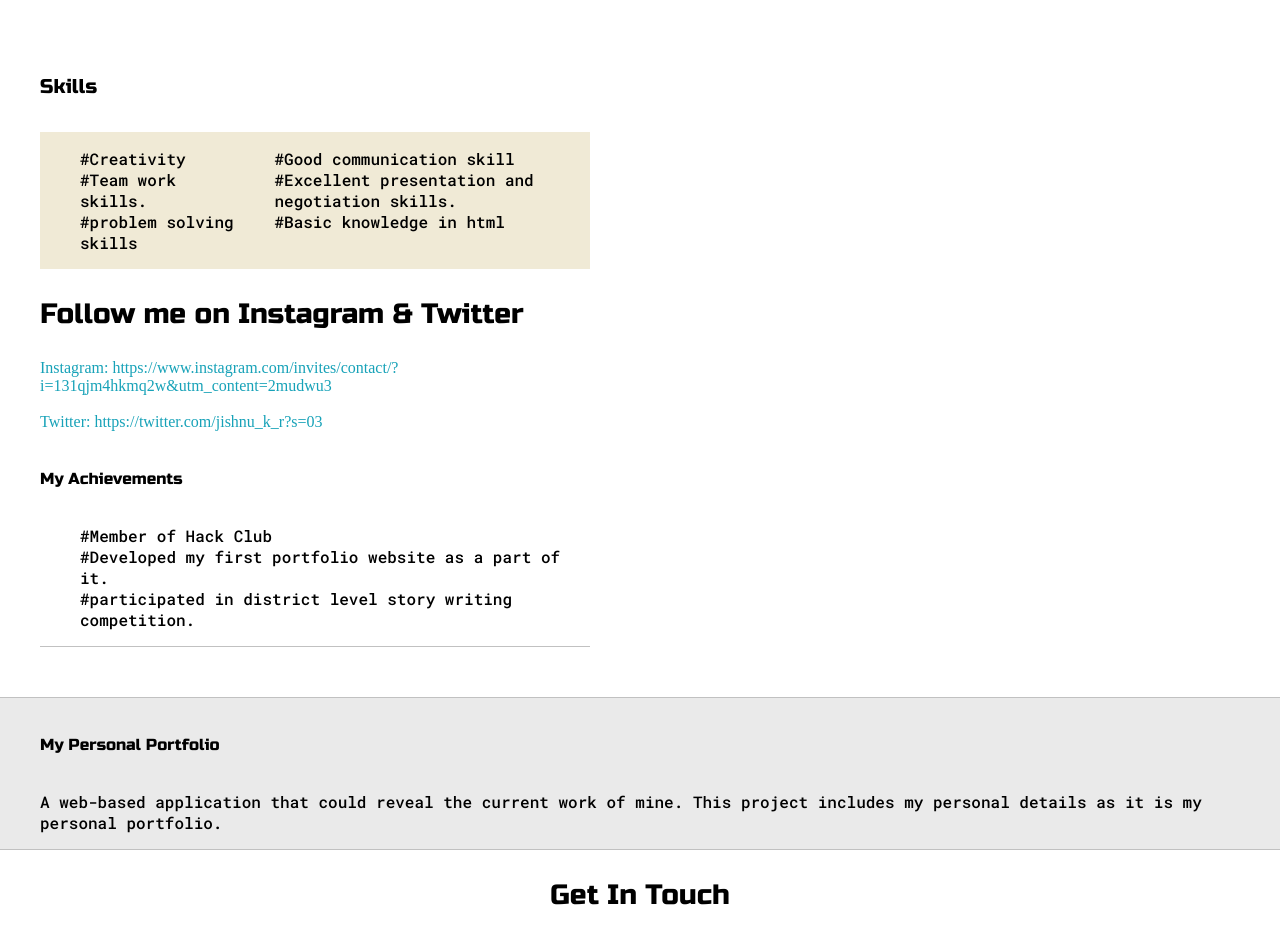
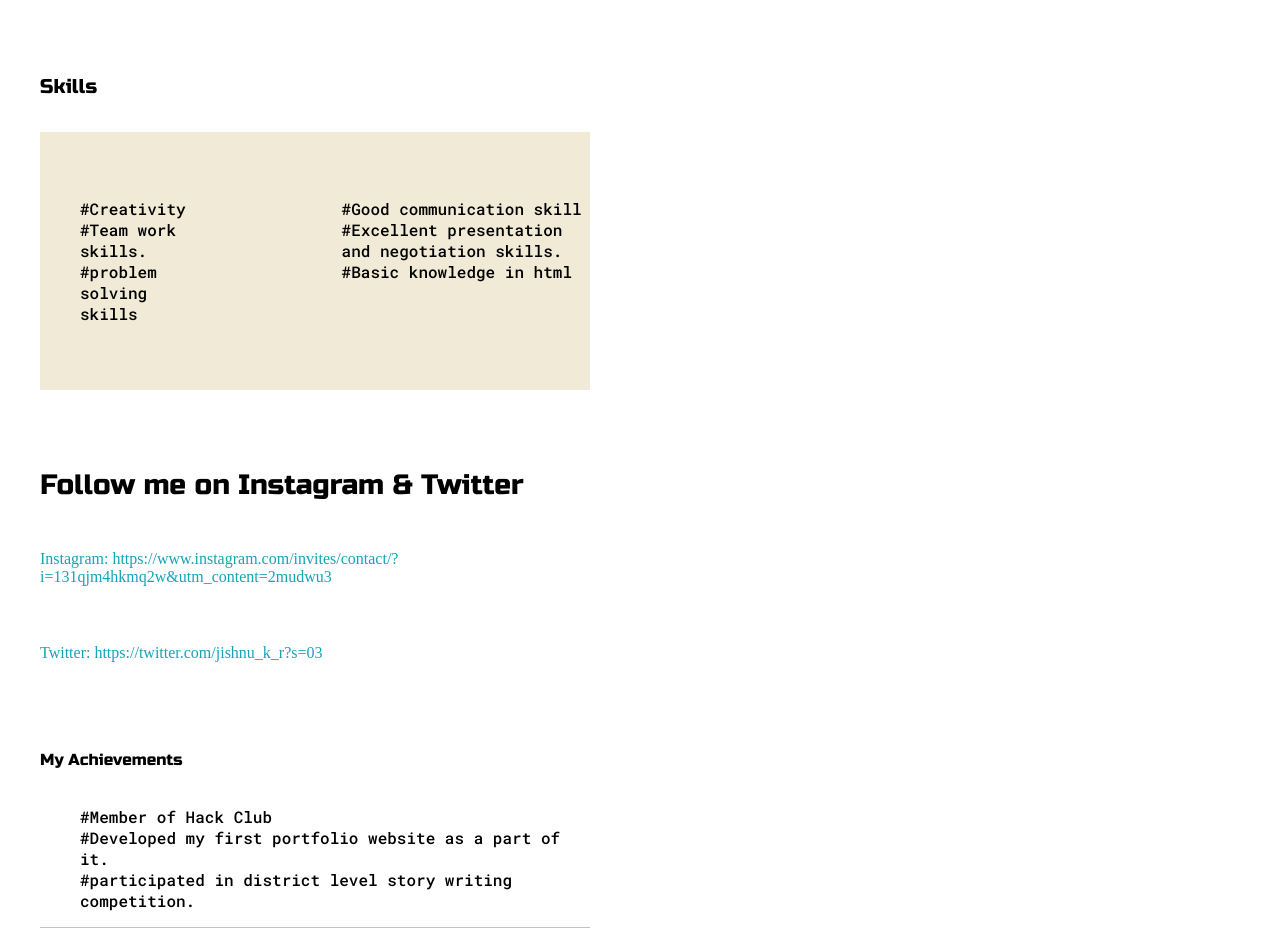
Before and after one commit to jishnukr4/jishnuportfolio, a plain HTML site: page index.html in a window 1280 px wide. Shown: the part 1100-2029 px from the top of the page. Drawn offline with Linux system fonts and the light colour scheme; files whose address does not match are found by name.

Commit message:
Update stylesheet.css

```diff
--- a/stylesheet.css
+++ b/stylesheet.css
@@ -277,9 +277,23 @@ cursor: pointer;
     display: flex;
     justify-content: space-evenly;
     background-color: var(--preview-shadow);
+    grid-template-columns: repeat(auto-fit, minmax(500px, 1fr));
+    padding-bottom:50px;
+    padding-top:50px;
+    gap:100px;
 }
 
 .social-links{
+    display: grid;
+    align-content: center;
+    padding-bottom:50px;
+    padding-top:50px;
+    gap:20px;
+
+}
+
+
+.achievements{
     display: grid;
     align-content: center;
 
```
